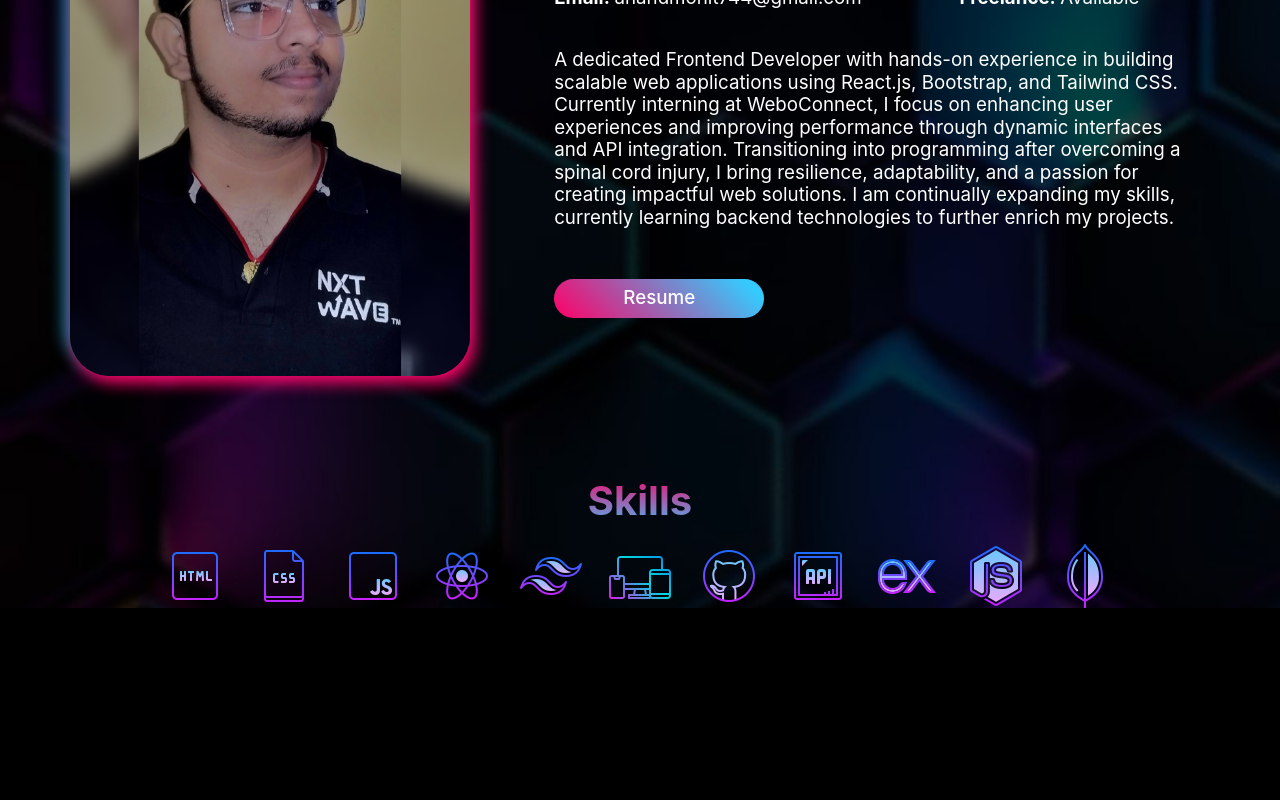
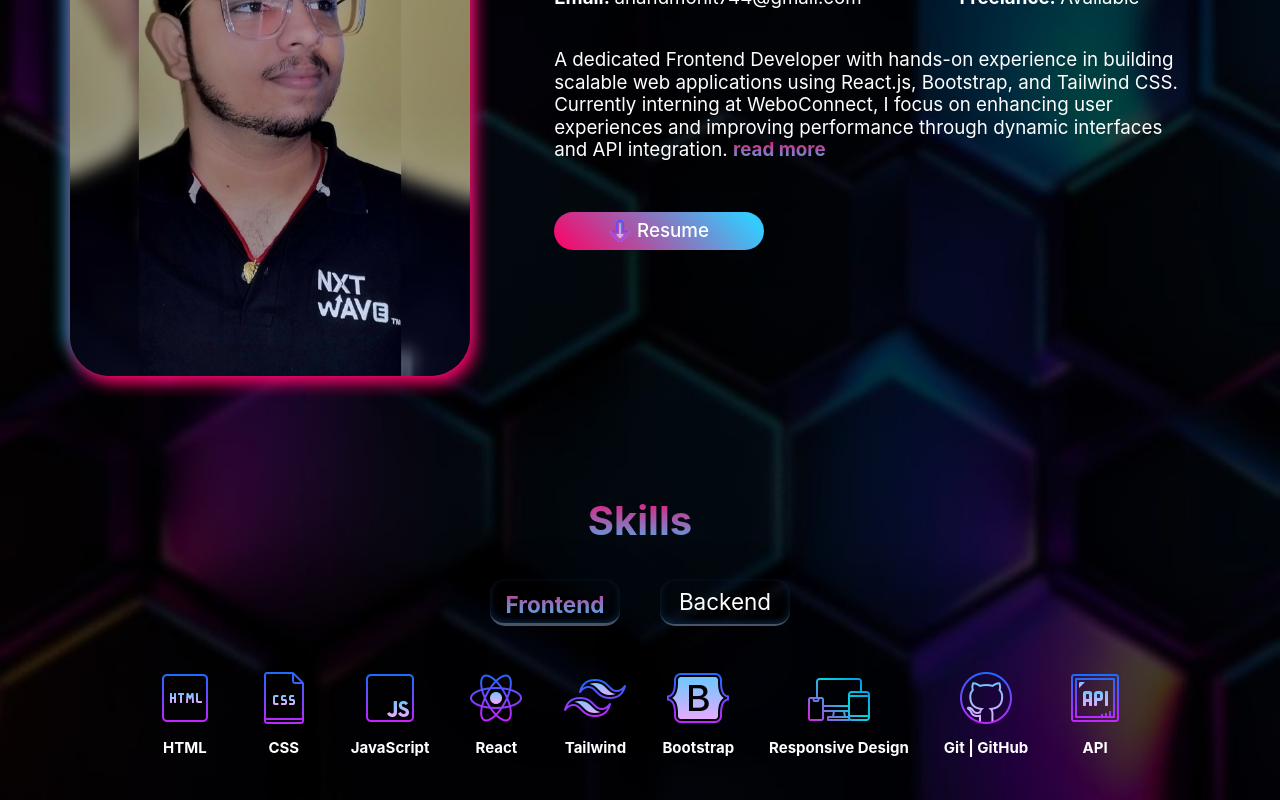
Before and after one commit to mohitanand744/React-Personal-Portfolio, a React (Vite) app: page / in a window 1280 px wide. Shown: the part 940-1740 px from the top of the page. Before the commit the page ends 1548 px from the top, so only its background shows below. Built offline with nearby package versions, Linux system fonts and the light colour scheme.

Commit message:
added Skills Section ✅

```diff
--- a/src/assets/style/index.css
+++ b/src/assets/style/index.css
@@ -86,6 +86,11 @@ body {
     rgba(146, 0, 243, 0.527) 0px 5px 60px -30px inset,
     rgb(183, 0, 255) 0px -2px 6px 0px inset;
 }
+.custom-shadow2 {
+  box-shadow: rgba(50, 50, 93, 0.884) 0px 50px 100px -20px,
+    rgba(34, 33, 33, 0.801) 0px 30px 60px -30px,
+    rgba(10, 37, 64, 0.952) 0px -2px 6px 0px inset;
+}
 
 .active {
   background: linear-gradient(rgb(255, 0, 102), #3cf);
@@ -95,7 +100,7 @@ body {
   position: relative;
 
   &::before {
-    content: "srgsfg";
+    content: "";
     height: 1px;
     width: 100%;
     position: absolute;
--- a/src/components/About/AboutMe.jsx
+++ b/src/components/About/AboutMe.jsx
@@ -1,7 +1,13 @@
-import React from "react";
+import React, { useState } from "react";
 import Button from "../common/Buttons/Button";
 
 const AboutMe = () => {
+  const [readMore, setReadMore] = useState(false);
+
+  const readMoreText = () => {
+    setReadMore((readMore) => !readMore);
+  };
+
   return (
     <div className="about grid gap-16 grid-cols-1 lg:grid-cols-12 lg:mt-72">
       <div className="col-span-5 p-2">
@@ -40,15 +46,19 @@ const AboutMe = () => {
             scalable web applications using React.js, Bootstrap, and Tailwind
             CSS. Currently interning at WeboConnect, I focus on enhancing user
             experiences and improving performance through dynamic interfaces and
-            API integration. Transitioning into programming after overcoming a
-            spinal cord injury, I bring resilience, adaptability, and a passion
-            for creating impactful web solutions. I am continually expanding my
-            skills, currently learning backend technologies to further enrich my
-            projects.
+            API integration.{" "}
+            {readMore &&
+              "Transitioning into programming after overcoming a spinal cord injury, I bring resilience, adaptability, and a passion for creating impactful web solutions. I am continually expanding my skills, currently learning backend technologies to further enrich my projects."}{" "}
+            <span
+              className="highLight-text cursor-pointer"
+              onClick={readMoreText}
+            >
+              {readMore ? "read less" : "read more"}
+            </span>
           </p>
         </div>
         <div className="mt-10 lg:mt-20">
-          <Button text={"Resume"} />
+          <Button text={"Resume"} img={"/download.png"} />
         </div>
       </div>
     </div>
--- a/src/components/Skills/Skill.jsx
+++ b/src/components/Skills/Skill.jsx
@@ -1,22 +1,99 @@
-import React from "react";
+import React, { useState } from "react";
 
 const Skill = () => {
+  const [showSkills, setShowSkills] = useState("frontend");
+
   return (
-    <div className="skills my-36">
-      <center className="text-[4rem] highLight-text my-4">Skills</center>
-      <div className="flex rounded-3xl gap-10 justify-center flex-wrap  items-center ">
+    <div className="skills h-[60rem] my-44">
+      <center className="text-[4rem] highLight-text my-10">Skills</center>
+
+      <div className="flex justify-center text-white text-4xl gap-16">
+        <button
+          onClick={() => setShowSkills("frontend")}
+          className={`${
+            showSkills === "frontend"
+              ? "border-b-[3px] highLight-text"
+              : "border-b-2"
+          }   p-4 w-[13rem] rounded-3xl border-slate-600 custom-shadow2 `}
+        >
+          Frontend
+        </button>
+        <button
+          onClick={() => setShowSkills("backend")}
+          className={`${
+            showSkills === "backend"
+              ? "border-b-[3px] highLight-text "
+              : "border-b-2"
+          }   p-4 w-[13rem] rounded-3xl border-slate-600 custom-shadow2 `}
+        >
+          Backend
+        </button>
+      </div>
+
+      {showSkills === "frontend" ? (
+        <>
+          <div className="flex rounded-3xl my-16 gap-14 justify-center flex-wrap  items-center ">
+            <div className="flex flex-col gap-3 justify-center items-center text-2xl font-bold">
               <img src="/html.png" alt="" />
+              <p className="text-white">HTML</p>
+            </div>
+            <div className="flex flex-col gap-3 justify-center items-center text-2xl font-bold">
               <img src="/css.png" alt="" />
+
+              <p className="text-white">CSS</p>
+            </div>
+            <div className="flex flex-col gap-3 justify-center items-center text-2xl font-bold">
               <img src="/js.png" alt="" />
+              <p className="text-white">JavaScript</p>
+            </div>
+            <div className="flex flex-col gap-3 justify-center items-center text-2xl font-bold">
               <img src="/react.png" alt="" />
+
+              <p className="text-white">React</p>
+            </div>
+            <div className="flex flex-col gap-3 justify-center items-center text-2xl font-bold">
               <img src="/tailwind.png" alt="" />
+
+              <p className="text-white">Tailwind</p>
+            </div>
+            <div className="flex flex-col gap-3 justify-center items-center text-2xl font-bold">
+              <img src="/bootstrap.png" alt="" />
+
+              <p className="text-white">Bootstrap</p>
+            </div>
+            <div className="flex flex-col gap-3 justify-center items-center text-2xl font-bold">
               <img src="/responsive.png" alt="" />
+              <p className="text-white">Responsive Design</p>
+            </div>
+            <div className="flex flex-col gap-3 justify-center items-center text-2xl font-bold">
               <img src="/github.png" alt="" />
+              <p className="text-white">Git | GitHub</p>
+            </div>
+            <div className="flex flex-col gap-3 justify-center items-center text-2xl font-bold">
               <img src="/api.png" alt="" />
+
+              <p className="text-white">API</p>
+            </div>
+          </div>
+        </>
+      ) : (
+        <>
+          <div className="flex rounded-3xl my-16 gap-14 justify-center flex-wrap  items-center">
+            <div className="flex flex-col gap-3 justify-center items-center text-2xl font-bold">
               <img src="/express.png" alt="" />
+              <p className="text-white">Express</p>
+            </div>
+            <div className="flex flex-col gap-3 justify-center items-center text-2xl font-bold">
               <img src="/node-js.png" alt="" />
+              <p className="text-white">Node</p>
+            </div>
+            <div className="flex flex-col gap-3 justify-center items-center text-2xl font-bold">
               <img src="/mongoDB.png" alt="" />
+              <p className="text-white">MongoDB</p>
             </div>
+          </div>
+        </>
+      )}
     </div>
   );
 };
--- a/src/components/common/Buttons/Button.jsx
+++ b/src/components/common/Buttons/Button.jsx
@@ -1,10 +1,14 @@
 import React from "react";
 
-const Button = ({ text, url }) => {
+const Button = ({ text, url, img }) => {
   return (
     <button className="py-[0.6rem] w-[30%] md:w-[30%] md:py-[0.8rem] text-xl md:text-3xl font-[500] rounded-3xl custom-button">
-      <a target="_blank" className="text-decoration-none text-white" href={url}>
-        {text}
+      <a
+        target="_blank"
+        className="text-decoration-none text-white flex gap-3"
+        href={url}
+      >
+        {img && <img className="w-8 shadow-2xl" src={img} alt="" />} {text}
       </a>
     </button>
   );
```
Also changed, not shown: public/bootstrap.png (added). Lines whose indentation alone changed are shown as unchanged.
